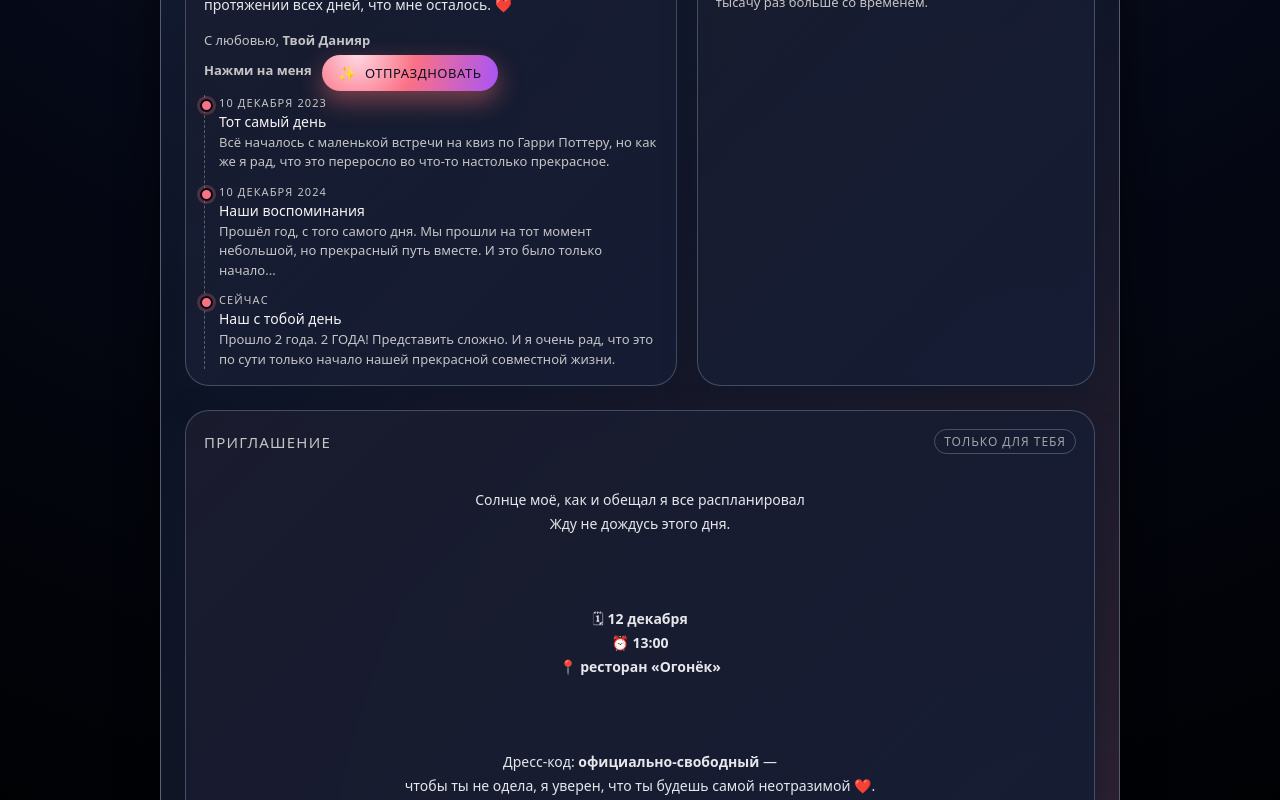
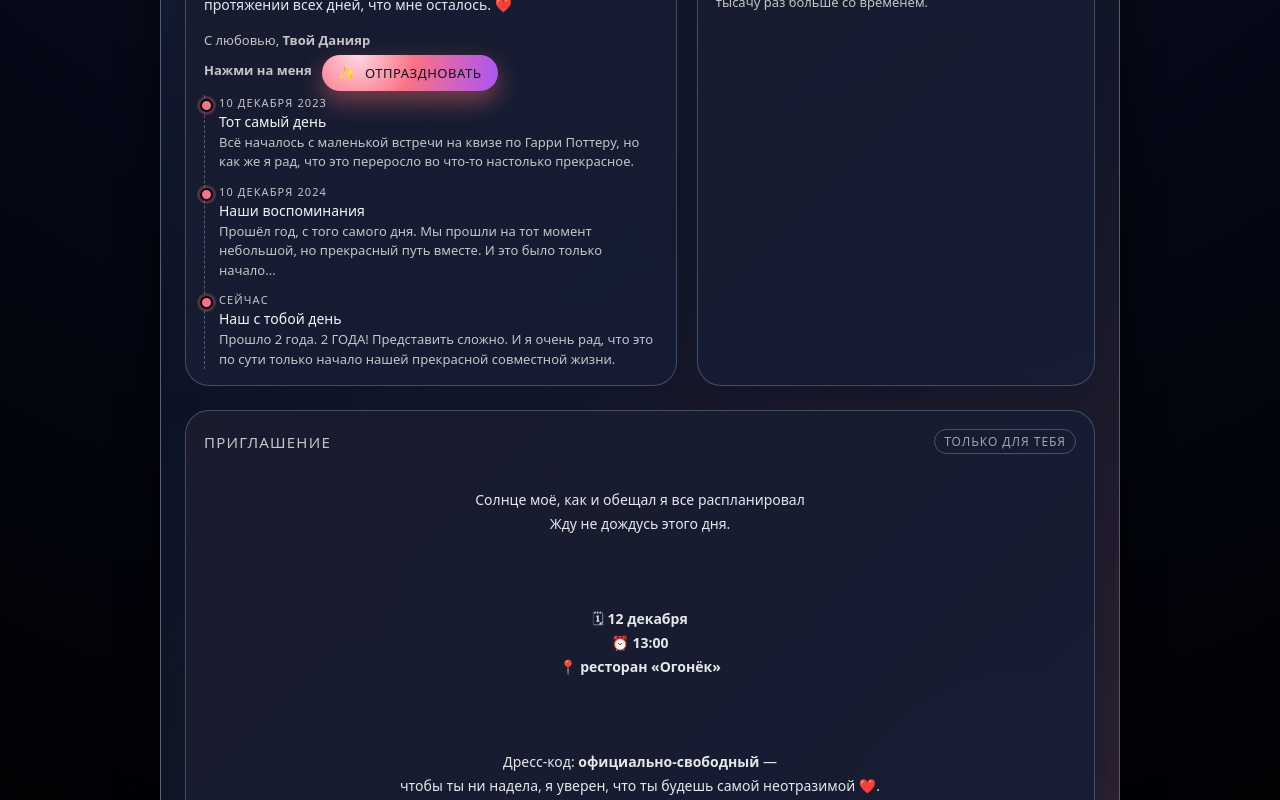
Before and after one commit to Daniyabi/Daniyabi.github.io, a plain HTML site: page index.html in a window 1280 px wide. Shown: the part 800-1600 px from the top of the page. Drawn offline with Linux system fonts and the light colour scheme.

Commit message:
Update index.html

```diff
--- a/index.html
+++ b/index.html
@@ -592,7 +592,7 @@
               <div class="timeline-date">10 декабря 2023</div>
               <div class="timeline-title">Тот самый день</div>
               <div class="timeline-text">
-                Всё началось с маленькой встречи на квиз по Гарри Поттеру, но как же я рад, что это переросло во что-то настолько прекрасное.
+                Всё началось с маленькой встречи на квизе по Гарри Поттеру, но как же я рад, что это переросло во что-то настолько прекрасное.
               </div>
             </div>
 
@@ -667,7 +667,7 @@
       📍 <strong>ресторан «Огонёк»</strong>
       <br><br>
       Дресс-код: <strong>официально-свободный</strong> —
-      чтобы ты не одела, я уверен, что ты будешь самой неотразимой ❤️.
+      чтобы ты ни надела, я уверен, что ты будешь самой неотразимой ❤️.
     </p>
 
     <div class="signature" style="text-align:center;">
```
